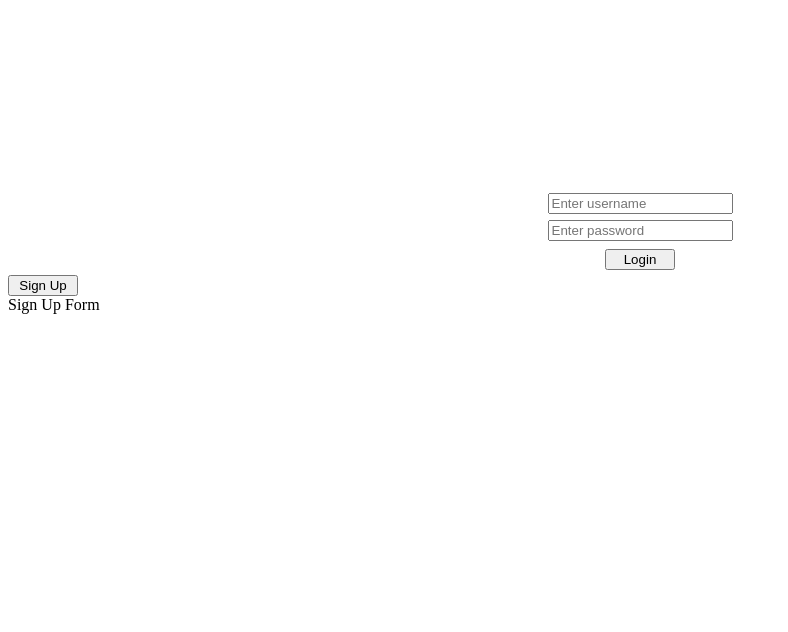
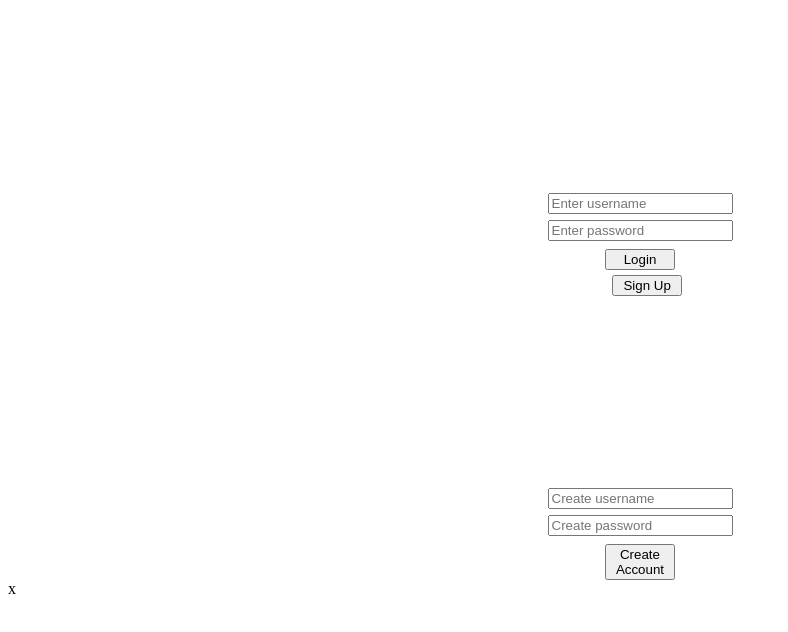
Before and after one commit to joki9448/to-do-list, a React (Create React App) app in the folder client/: page / in a window 1280 px wide. Both pictures are taken after a click on the button "Sign Up". Shown: the top 632 px of the page, without its empty margins (0-788 px from the left). Built offline with nearby package versions, Linux system fonts and the light colour scheme; no server answers.

Commit message:
created basic sign up form modal feature

```diff
--- a/client/src/App.css
+++ b/client/src/App.css
@@ -19,10 +19,27 @@
 }
 .signup-btn {
   margin-top: 5px;
-  /* margin-left: 47.8%; */
+  margin-left: 47.8%;
   width: 70px;
 }
 
+.signup-form {
+  display: flex;
+  flex-direction: column;
+  justify-content: center;
+  align-items: center;
+  margin-top: 15%;
+}
+.signup-form input {
+  margin: 3px;
+}
+.signup-btn {
+  margin-top: 5px;
+  width: 70px;
+}
+.close-signup-form {
+  cursor: pointer;
+}
 /* .list-container {
   display: flex;
   justify-content: center;
--- a/client/src/App.js
+++ b/client/src/App.js
@@ -36,7 +36,7 @@ function App() {
         onLogin={setLoggedInUser}
         handleIsSignUpFormVisible={handleIsSignUpFormVisible}
         />
-        {isSignUpFormVisible ? <SignUpForm /> : null}
+        {isSignUpFormVisible ? <SignUpForm handleIsSignUpFormVisible={handleIsSignUpFormVisible}/> : null}
       </>
     )
   }
--- a/client/src/components/LoginForm.js
+++ b/client/src/components/LoginForm.js
@@ -22,7 +22,7 @@ function LoginForm({ onLogin, handleIsSignUpFormVisible }) {
                 onLogin(res.username)
             }
         }   catch (error) {
-            alert(error.message)
+            alert(error.messages)
         }
     }
 
--- a/client/src/components/SignUpForm.js
+++ b/client/src/components/SignUpForm.js
@@ -1,7 +1,44 @@
-function SignUpForm() {
+import { useState } from 'react';
+
+function SignUpForm({ handleIsSignUpFormVisible }) {
+    const [username, setUsername] = useState('');
+    const [password, setPassword] = useState('');
+
+    const handleSubmit = async (e) => {
+        e.preventDefault();
+        try {
+            let req = await fetch('/users', {
+                method: "POST",
+                headers: {"Content-Type": "application/json"},
+                body: JSON.stringify({
+                    username, password
+                })
+            })
+            let res = await req.json();
+            console.log('signup res', res);
+        } catch (error) {
+            alert(error.messages)
+        }
+    }
+
     return (
-        <div>
-            Sign Up Form
+        <div className="close">
+            <form className="signup-form" onSubmit={handleSubmit}>
+                <input
+                    type="text"
+                    onChange={(e) => setUsername(e.target.value)}
+                    value={username}
+                    placeholder="Create username"
+                />
+                <input
+                    type="password"
+                    onChange={(e) => setPassword(e.target.value)}
+                    value={password}
+                    placeholder="Create password"
+                />
+                <button className="login-btn" type="submit">Create Account</button>
+            </form>
+            <div className="close-signup-form" onClick={() => {handleIsSignUpFormVisible(false)}}>x</div>
         </div>
     )
 }
```
